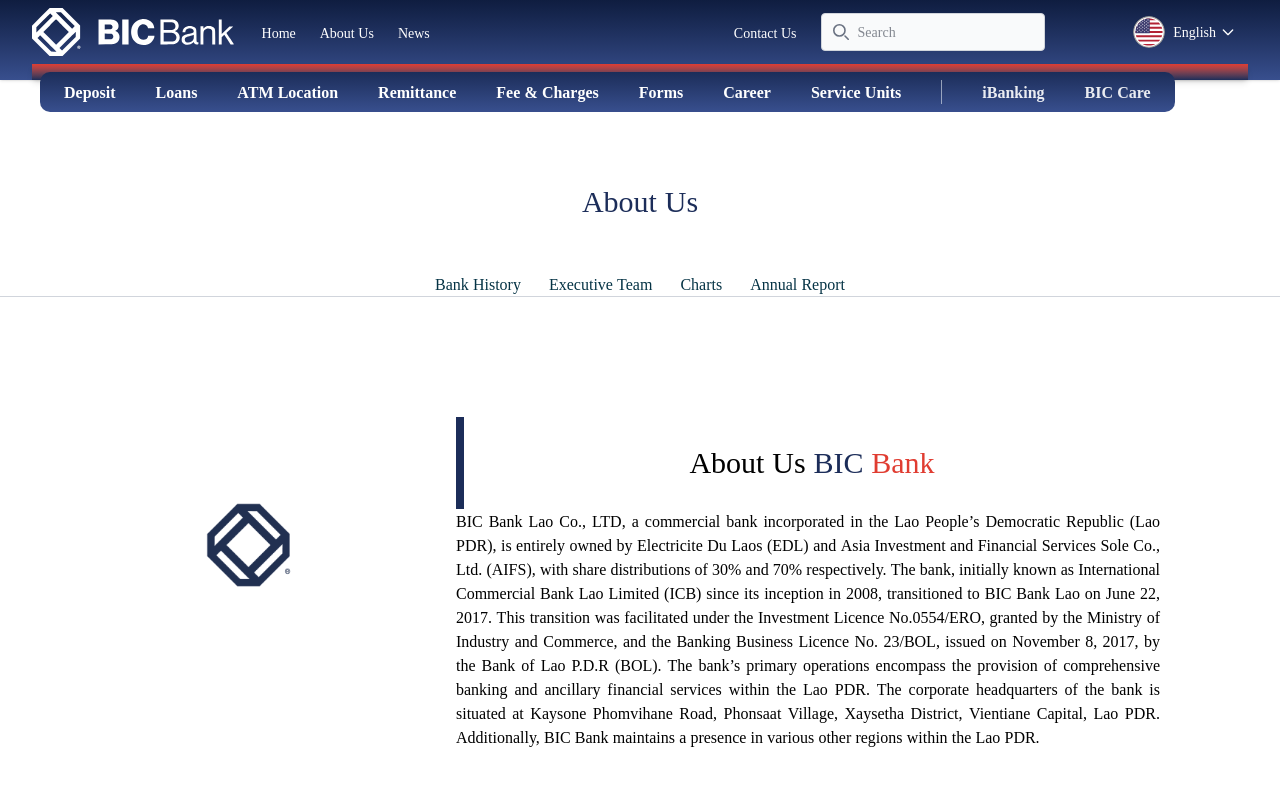
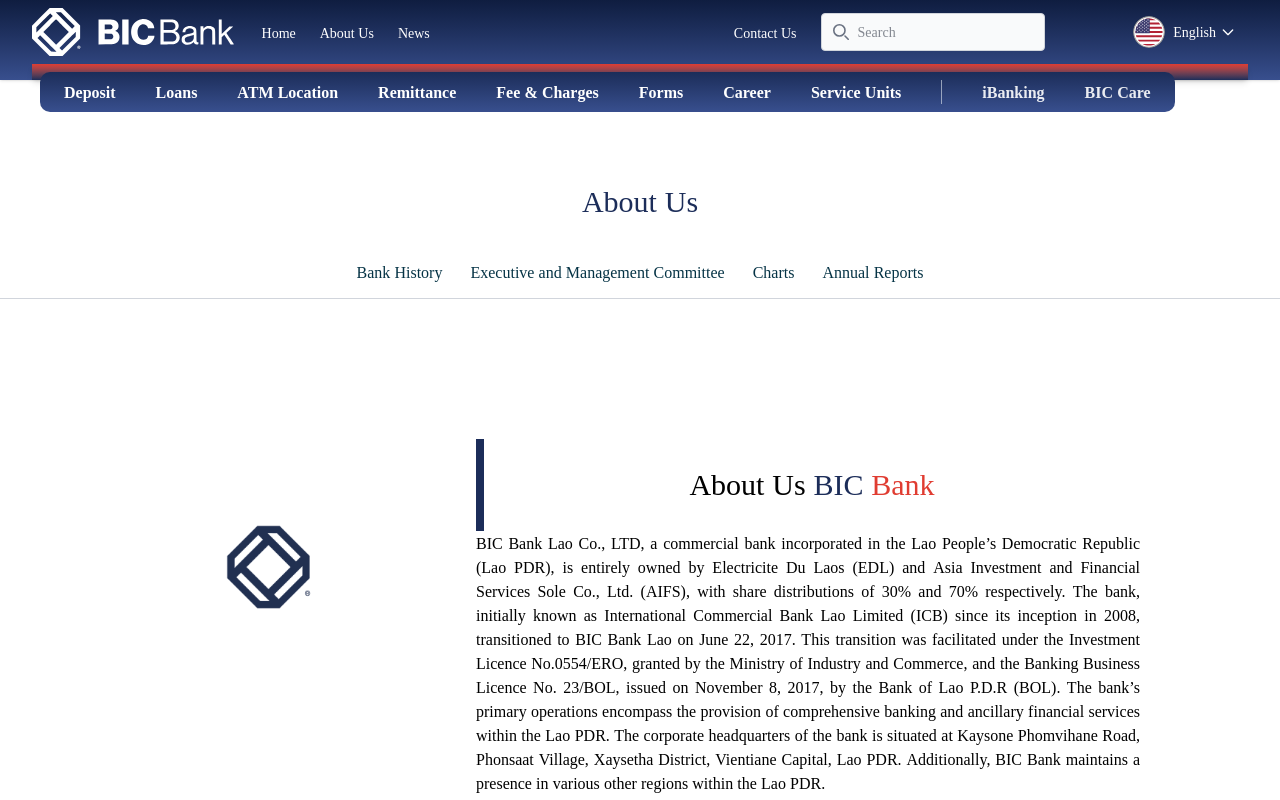
Before and after one commit to Paneeda/web-baseddd, a React (Vite) app: page /aboutus in a window 1280 px wide. Shown: the top 800 px of the page. Built offline with nearby package versions, Linux system fonts and the light colour scheme.

Commit message:
refactor#11

```diff
--- a/src/App.tsx
+++ b/src/App.tsx
@@ -18,6 +18,7 @@
 import Ibanking from './pages/Product/electronic-banking/ibanking';
 import BicCare from './pages/Product/electronic-banking/biccare';
 import ServiceUnits from './components/seviceunits/main';
+import ExchangeRate from './components/Rate/exchangerate';
 
 
 
@@ -40,25 +41,36 @@
             <Route path="/" element={<Home />} />
             <Route path="/theme" element={<Theme />} />
             <Route path="/aboutus" element={<AboutUs />} />
-            <Route path="/news" element={<News/>} />
-            <Route path='/productnservice' element={<ProductMain/>} />
-            <Route path='/forms' element={<Forms/>} />
-            <Route path='/career' element={<Career/>} />
-            <Route path='/contactus' element={<Contactus/>} />
-            <Route path='/loan' element={<Loans/>} />
-            <Route path='/deposit' element={<Deposit/>}/>
-            <Route path='/atm' element={<Atm/>}/>
-            <Route path='/feencharge' element={<FeeandCharge/>}/>
-            <Route path='/ibanking' element={<Ibanking/>}/>
-            <Route path='/bic-care' element={<BicCare/>}/>
-            <Route path='serviceunit' element={<ServiceUnits/>}/>
+            <Route path="/news" element={<News />} />
+            <Route path='/productnservice' element={<ProductMain />} />
+            <Route path='/forms' element={<Forms />} />
+            <Route path='/career' element={<Career />} />
+            <Route path='/contactus' element={<Contactus />} />
+            <Route path='/loan' element={<Loans />} />
+            <Route path='/deposit' element={<Deposit />} />
+            <Route path='/atm' element={<Atm />} />
+            <Route path='/feencharge' element={<FeeandCharge />} />
+            <Route path='/ibanking' element={<Ibanking />} />
+            <Route path='/bic-care' element={<BicCare />} />
+            <Route path='serviceunit' element={<ServiceUnits />} />
+
           </Routes>
         </main>
 
+        <div className='mt-30'>
+          <Routes>
+            <Route path='/exchangerate' element={<ExchangeRate />} />
+          </Routes>
+        </div>
+
+
+
+
+
         {/* Footer */}
-    <div className="t-30">
-      <Footer/>
-    </div>
+        <div className="t-30">
+          <Footer />
+        </div>
 
 
       </div>
--- a/src/components/Footer/main.tsx
+++ b/src/components/Footer/main.tsx
@@ -10,6 +10,7 @@
 import IconPl from "../../assets/icons/ggplaystore.svg";
 import IconHu from "../../assets/icons/huawei.svg";
 import { useTranslation } from "react-i18next";
+import AboutUs from "../../pages/AboutUs/main";
 
 
 
@@ -63,7 +64,7 @@
                         <h6 className="text-sm text-gray-900 font-medium mb-4">{t("QuickLinks")}</h6>
                         <ul className="text-xs space-y-3">
                             <li>
-                                <a href="#" className="text-gray-600 hover:text-gray-900">
+                                <a href="/aboutus" className="text-gray-600 hover:text-gray-900">
                                     {t("Aboutus")}
                                 </a>
                             </li>
@@ -73,12 +74,12 @@
                                 </a>
                             </li>
                             <li>
-                                <a href="#" className="text-gray-600 hover:text-gray-900">
+                                <a href="/news" className="text-gray-600 hover:text-gray-900">
                                     {t("News")}
                                 </a>
                             </li>
                             <li>
-                                <a href="#" className="text-gray-600 hover:text-gray-900">
+                                <a href="/forms" className="text-gray-600 hover:text-gray-900">
                                     {t("OnlineForms")}
                                 </a>
                             </li>
@@ -90,12 +91,12 @@
                         <h6 className="text-sm text-gray-900 font-medium mb-4">{t("BankingServices")}</h6>
                         <ul className="text-xs space-y-3">
                             <li>
-                                <a href="#" className="text-gray-600 hover:text-gray-900">
+                                <a href="/loan" className="text-gray-600 hover:text-gray-900">
                                     {t("Loan")}
                                 </a>
                             </li>
                             <li>
-                                <a href="#" className="text-gray-600 hover:text-gray-900">
+                                <a href="/exchangerate" className="text-gray-600 hover:text-gray-900">
                                     {t("ForeignExchange")}
                                 </a>
                             </li>
@@ -156,11 +157,16 @@
 
                         <div>
                             <p className="text-xs text-gray-900 font-medium">{t("ATMLocation")}</p>
-                            <ul className="text-xs mt-2 space-y-1">
+                            <div>
+                                <a href="/atm">
+                                        <ul className="text-xs mt-2 space-y-1">
                                 <li>
                                     <span className="text-gray-600">{t("FindATMLocation")}</span>
                                 </li>
                             </ul>
+                                </a>
+                            </div>
+
                         </div>
 
                         <div>
--- a/src/components/Rate/exchangerate.tsx
+++ b/src/components/Rate/exchangerate.tsx
@@ -147,9 +147,7 @@
 
           {/* Rate display for selected ccy */}
 
-          <label htmlFor="rate-display" className="block text-sm font-medium text-gray-700">
-            {t("Exchange Rate")}
-          </label>
+
 
           {/* To */}
           <div className="w-full max-w-xs mt-4">
--- a/src/languages/en.json
+++ b/src/languages/en.json
@@ -83,6 +83,8 @@
     "FullName": "Full Name",
     "Subject": "Subject",
     "Message": "Message",
-    "OurLocation": "Our Location"
+    "OurLocation": "Our Location",
+    "BankHistory": "Bank History",
+    "Charts": "Charts"
 
 }
--- a/src/languages/la.json
+++ b/src/languages/la.json
@@ -73,7 +73,7 @@
     "Agility": "ຄວາມຄ່ອງແຄ້ວ",
     "Respect": "ຄວາມເຄົາລົບ",
     "Ethics": "ຈັນຍາບັນ",
-    "Interactions": "ການຮ່ວມມື",
+    "Interactions": "ການປະຕິສຳພັນ",
     "FeeAndCharge": "ຄ່າທຳນຽມ",
     "DowloadReaources": "ດາວໂຫຼດໄຟລ໌",
 
@@ -88,7 +88,9 @@
      "FullName": "ຊື່ເຕັມ",
      "Subject": "ເລື່ອງ",
     "Message": "ຂໍ້ຄວາມ",
-    "OurLocation": "ທີ່ຕັ້ງຂອງພວກເຮົາ"
+    "OurLocation": "ທີ່ຕັ້ງຂອງພວກເຮົາ",
+    "BankHistory": "ປະຫວັດຄວາມເປັນມາ",
+    "Charts": "ແຜນຜັງອົງກອນ"
 
 
 
--- a/src/pages/AboutUs/main.tsx
+++ b/src/pages/AboutUs/main.tsx
@@ -1,58 +1,69 @@
 import Executiveteam from '../../components/aboutus/Executiveteam';
 import History from '../../components/aboutus/History';
-
-import { useTranslation } from 'react-i18next';
 import Orgchart from '../../components/aboutus/Orgchart';
 import AnnualReport from '../../components/aboutus/Annualreport';
+import { useState } from 'react';
+import { useTranslation } from 'react-i18next';
 
 const AboutUs: React.FC = () => {
     const { t } = useTranslation();
-
-
+    const [activeTab, setActiveTab] = useState<"bankhistory" | "executiveteam" | "chart" | "annualreport" | null>(null);
 
     return (
         <div className="pt-16">
-            <div className="bg-white   border-b border-gray-300 sticky top-0 z-40">
+            {/* Header */}
+            <div className="bg-white border-b border-gray-300 sticky top-0 z-40">
+                <h1 className="p-10 text-3xl text-bic-navy text-center">{t('Aboutus')}</h1>
 
-
-                <div>
-                    <h1 className=" p-10  text-3xl text-bic-navy text-center decoration-blue-500  "> {t('Aboutus')}</h1>
-                </div>
-
-
-                <div className="justify-items-center  pt-3  ">
-                    <ul className=" md:flex gap-7 text-cyan-950  ">
-
-                        <a href="#Header" className='cursor-pointer hover:text-gray-400 '>Bank History</a>
-                        <a href="#Header" className='cursor-pointer hover:text-gray-400 '>Executive Team</a>
-                        <a href="#Header" className='cursor-pointer hover:text-gray-400 '>Charts</a>
-                        <a href="#Header" className='cursor-pointer hover:text-gray-400 '>Annual Report</a>
-
-                    </ul>
-                </div>
-
-
-
+                {/* Tabs */}
+                <ul className="md:flex gap-7 justify-center text-cyan-950 pb-3">
+                    <li
+                        className={`cursor-pointer border-b-2 ${activeTab === "bankhistory" ? "border-bic-navy" : "border-transparent"} hover:text-gray-400`}
+                        onClick={() => setActiveTab("bankhistory")}
+                    >
+                        {t('BankHistory')}
+                    </li>
+                    <li
+                        className={`cursor-pointer border-b-2 ${activeTab === "executiveteam" ? "border-bic-navy" : "border-transparent"} hover:text-gray-400`}
+                        onClick={() => setActiveTab("executiveteam")}
+                    >
+                        {t('ExecutiveTeam')}
+                    </li>
+                    <li
+                        className={`cursor-pointer border-b-2 ${activeTab === "chart" ? "border-bic-navy" : "border-transparent"} hover:text-gray-400`}
+                        onClick={() => setActiveTab("chart")}
+                    >
+                        {t('Charts')}
+                    </li>
+                    <li
+                        className={`cursor-pointer border-b-2 ${activeTab === "annualreport" ? "border-bic-navy" : "border-transparent"} hover:text-gray-400`}
+                        onClick={() => setActiveTab("annualreport")}
+                    >
+                        {t('AnnualReport')}
+                    </li>
+                </ul>
             </div>
 
-            <div>
-                <History />
+            {/* Tab Content */}
+            <div className="p-5">
+                {/* Show all by default */}
+                {activeTab === null && (
+                    <>
+                        <History />
+                        <Executiveteam />
+                        <Orgchart />
+                        <AnnualReport />
+                    </>
+                )}
+
+                {/* Show only selected tab */}
+                {activeTab === "bankhistory" && <History />}
+                {activeTab === "executiveteam" && <Executiveteam />}
+                {activeTab === "chart" && <Orgchart />}
+                {activeTab === "annualreport" && <AnnualReport />}
             </div>
+        </div>
+    );
+};
 
-            <div>
-                <Executiveteam />
-            </div>
-
-            <div>
-                <Orgchart />
-            </div>
-            <div>
-                <AnnualReport />
-            </div>
-
-
-
-        </div>
-    )
-}
 export default AboutUs;
```
